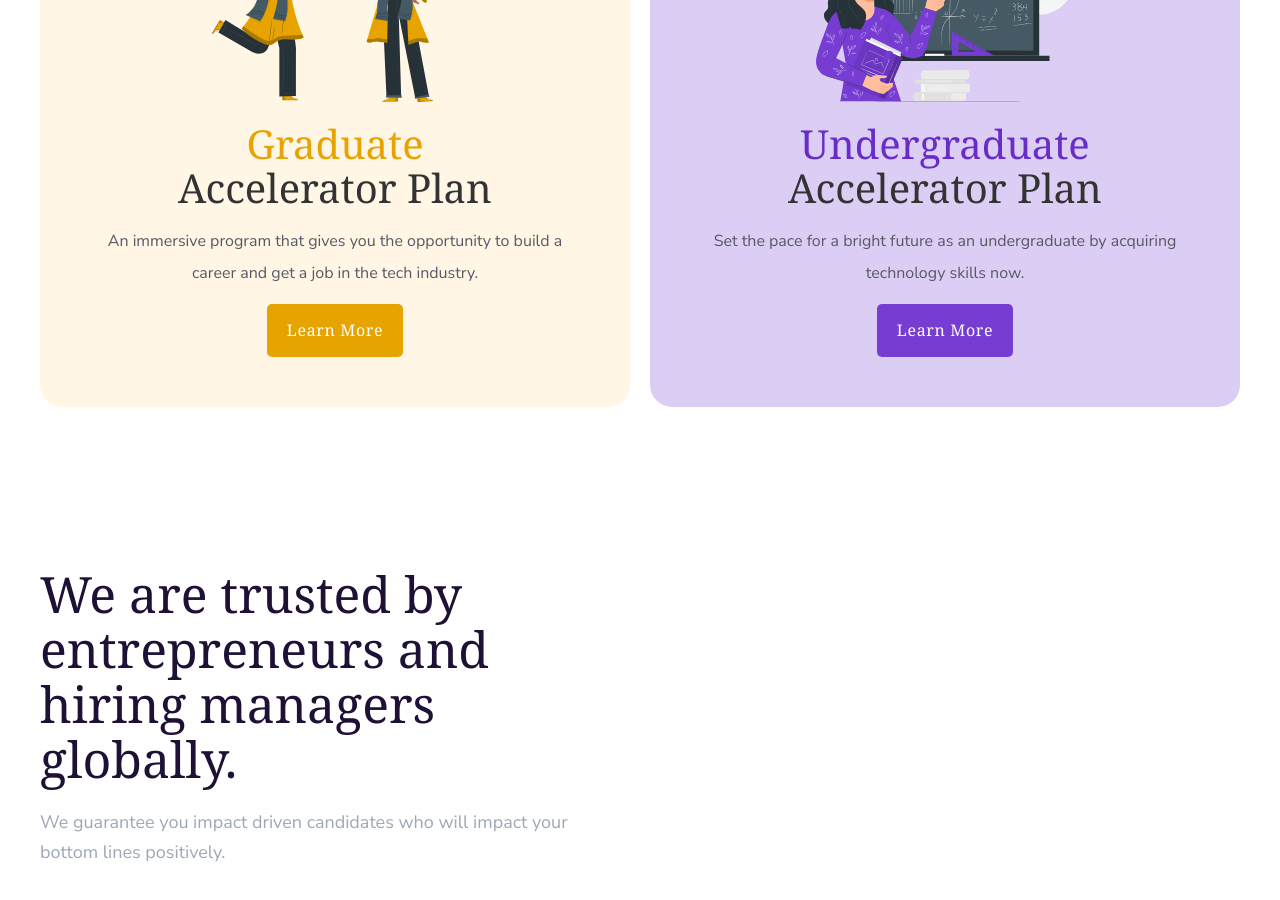
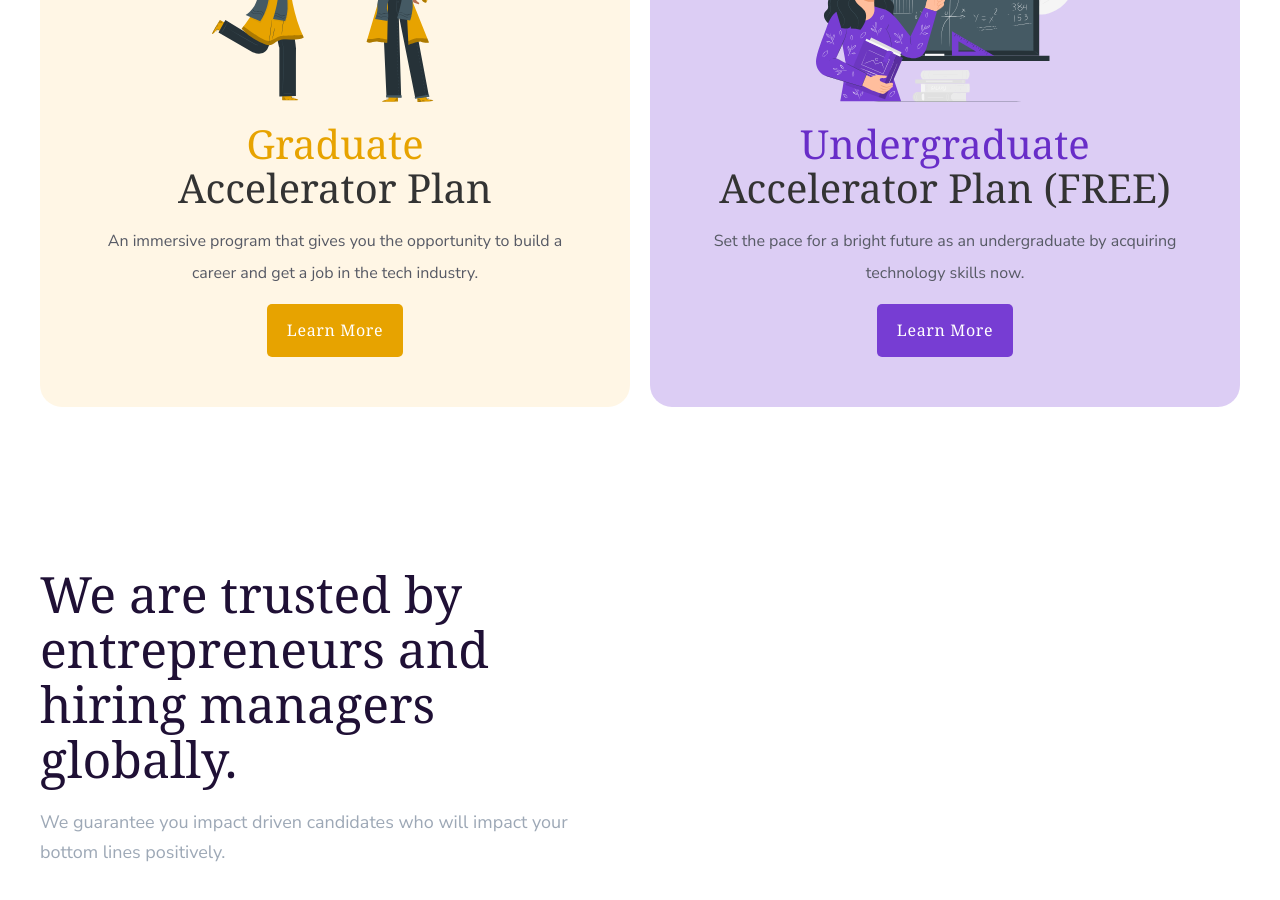
Before and after one commit to Grazac-Project/grazac-academy-web, a React (Create React App) app: page / in a window 1280 px wide. Shown: the part 1880-2780 px from the top of the page. Built offline with nearby package versions, Linux system fonts and the light colour scheme.

Commit message:
Fixed landing page

```diff
--- a/src/pages/Landing.js
+++ b/src/pages/Landing.js
@@ -111,7 +111,7 @@ const Landing = () => {
 
             <div className="landing__card landing__card--2">
               <img src={Card2} alt="illustration" />
-              <h3><span>Undergraduate </span><br />Accelerator Plan</h3>
+              <h3><span>Undergraduate </span><br />Accelerator Plan (FREE)</h3>
               <p>Set the pace for a bright future as an undergraduate by acquiring technology skills now.</p>
               <div className="landing__btn">
                 <PrimaryBtn link="/undergraduate-accelerator-plan">Learn More</PrimaryBtn>
```
Also changed, not shown: 1 other file (tests, documents, lock files or other folders).
